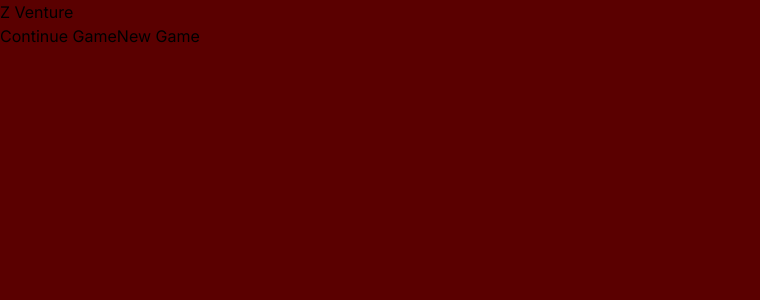
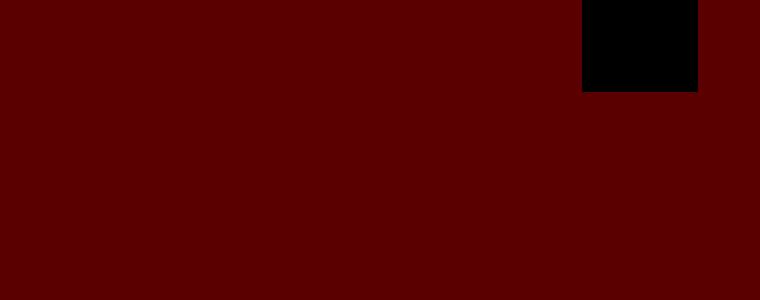
Before and after one commit to JeffreyJYZ/z_venture, a Next.js app: page / in a window 1280 px wide. Shown: the top 300 px of the page, without its empty margins (0-760 px from the left). Built offline with nearby package versions, Linux system fonts and the light colour scheme.

Commit message:
base structure for /

```diff
--- /dev/null
+++ b/app/actions/continueGame.tsx
@@ -0,0 +1,2 @@
+"use server";
+export default function continueGame() {}
--- /dev/null
+++ b/app/actions/newGame.tsx
@@ -0,0 +1,2 @@
+"use server";
+export default function newGame() {}
--- a/app/globals.css
+++ b/app/globals.css
@@ -1,5 +1,5 @@
 @import "tailwindcss";
-@tailwind utilities; /*css-disable*/
+@tailwind utilities;
 
 :root {
 	--background: #5a0000;
--- a/app/page.tsx
+++ b/app/page.tsx
@@ -1,9 +1,28 @@
+"use client";
+import { useActionState } from "react";
+import Container from "./ui/container";
+import continueGame from "./actions/continueGame";
+import newGame from "./actions/newGame";
+import StateText from "./ui/components/stateText";
+
 export default function Home() {
+	const [stateC, actionC, pendingC] = useActionState(continueGame, null);
+	const [stateN, actionN, pendingN] = useActionState(newGame, null);
 	return (
-		<main>
+		<Container>
 			<h1>Z Venture</h1>
-			<button>Continue Game</button>
-			<button>New Game</button>
-		</main>
+			<form action={actionC}>
+				<button type="submit" disabled={pendingN || pendingC}>
+					{pendingC ? "loading..." : "Continue Game"}
+				</button>
+				{!!stateC && <StateText>{stateC}</StateText>}
+			</form>
+			<form action={actionN}>
+				<button type="submit" disabled={pendingN || pendingC}>
+					{pendingN ? "loading..." : "New Game"}
+				</button>
+				{!!stateN && <StateText>{stateN}</StateText>}
+			</form>
+		</Container>
 	);
 }
--- /dev/null
+++ b/app/ui/components/stateText.tsx
@@ -0,0 +1,4 @@
+"use client";
+export default function StateText({ children }: { children: React.ReactNode }) {
+	return <p className="text-red-500 text-xs">{children}</p>;
+}
--- /dev/null
+++ b/app/ui/container.tsx
@@ -0,0 +1,8 @@
+"use client";
+export default function Container({ children }: { children: React.ReactNode }) {
+	return (
+		<main className="bg-black flex flex-col items-center justify-self-center pt-5">
+			{children}
+		</main>
+	);
+}
--- a/eslint.config.mjs
+++ b/eslint.config.mjs
@@ -16,6 +16,7 @@ const eslintConfig = defineConfig([
 	{
 		rules: {
 			"@typescript-eslint/no-unused-vars": "off",
+			"css(unknownAtRules)": "off",
 		},
 	},
 ]);
```
Also changed, not shown: 1 other file (tests, documents, lock files or other folders).
